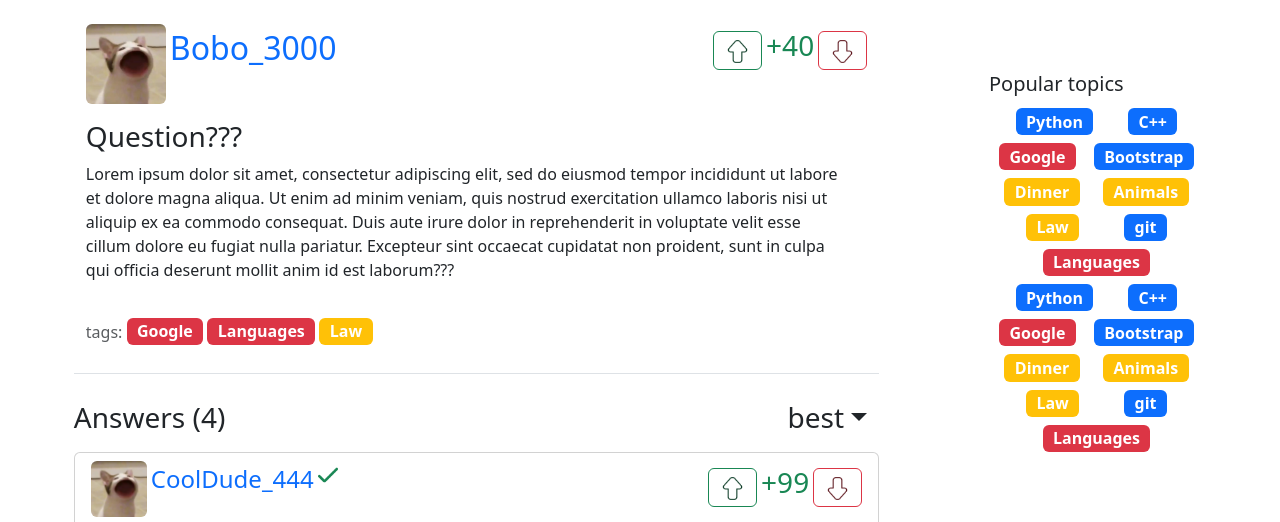
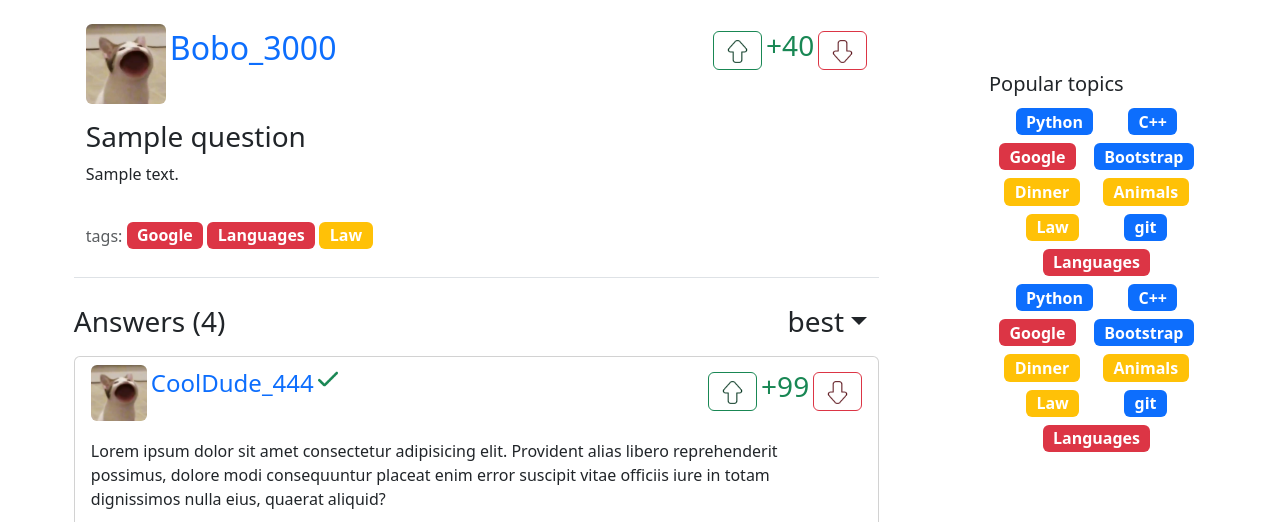
Before and after one commit to Bopster410/web_dz_project, a Django app: template templates/question.html in a window 1280 px wide. Shown: the part 70-592 px from the top of the page. Run offline with Django 4.2, Linux system fonts and the light colour scheme; the template is opened without the code that fills it: most values are stand-ins (such as "Sample title", 1, 10 or a date in 2020); some libraries are stand-ins or nearby versions.

Commit message:
Added question id to url

```diff
--- a/askme/urls.py
+++ b/askme/urls.py
@@ -20,7 +20,7 @@ from app import views
 
 urlpatterns = [
     path('', views.index),
-    path('question', views.question),
+    path('question/<int:question_id>', views.question),
     path('hot/', views.hot_questions),
     path('admin/', admin.site.urls),
 ]
--- a/templates/question.html
+++ b/templates/question.html
@@ -68,13 +68,8 @@
                 </div>
                 <div class="row w-100 card-body mt-3">
                     <div class="container mb-3">
-                        <h5 class="fs-3">Question???</h5>
-                        <p>Lorem ipsum dolor sit amet, consectetur adipiscing elit, sed do eiusmod
-                            tempor incididunt ut labore et dolore magna aliqua. Ut enim ad minim veniam, quis nostrud
-                            exercitation ullamco laboris nisi ut aliquip ex ea commodo consequat. Duis aute irure dolor
-                            in reprehenderit in voluptate velit esse cillum dolore eu fugiat nulla pariatur. Excepteur
-                            sint occaecat cupidatat non proident, sunt in culpa qui officia deserunt mollit anim id est
-                            laborum???</p>
+                        <h5 class="fs-3">{{ question.title }}</h5>
+                        <p>{{ question.content }}</p>
                     </div>
                     <span class="card-text d-flex ">
                         <span class="container ps-0">
```
Also changed, not shown: app/views.py (+8 -6 lines).
